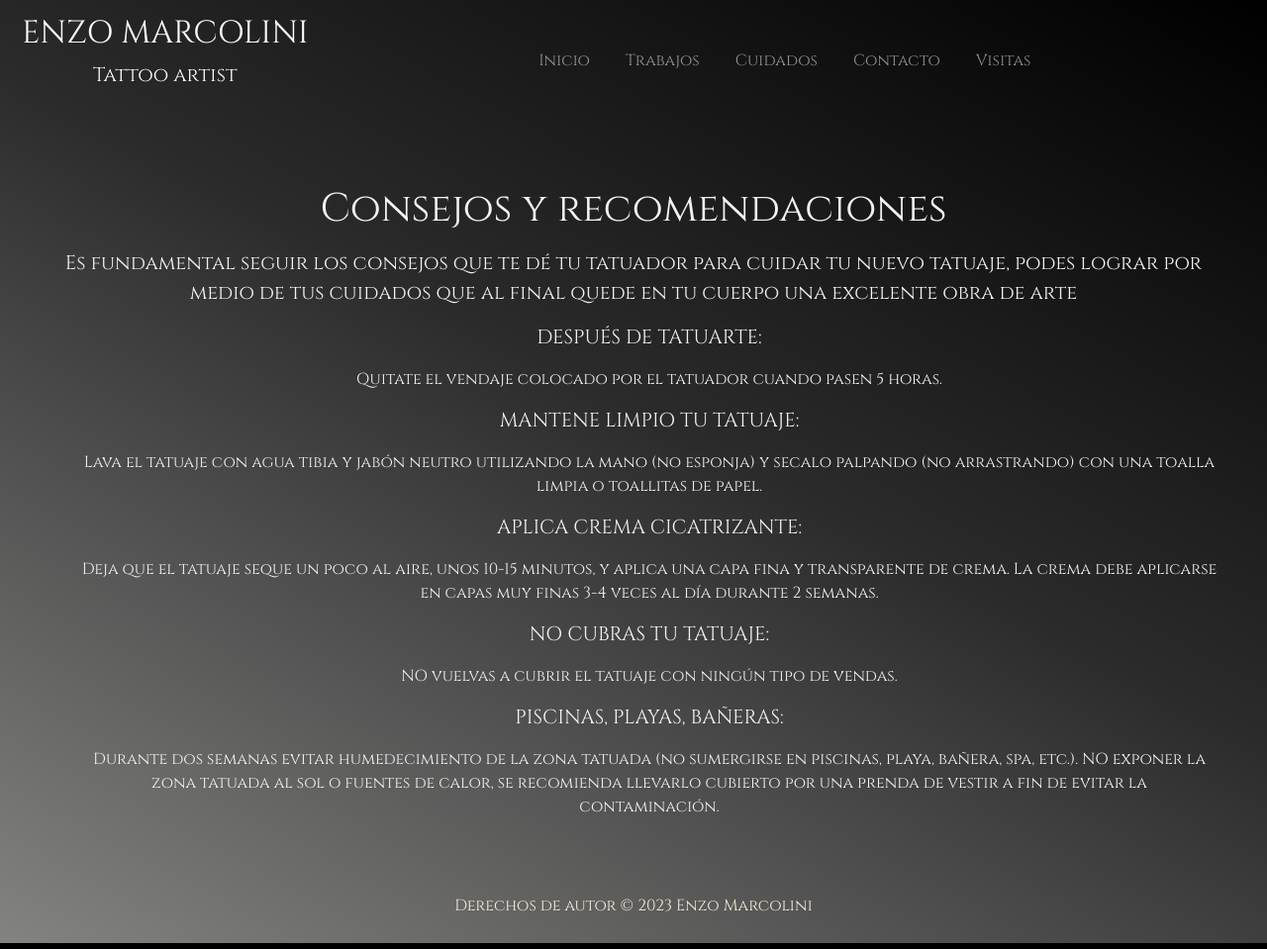
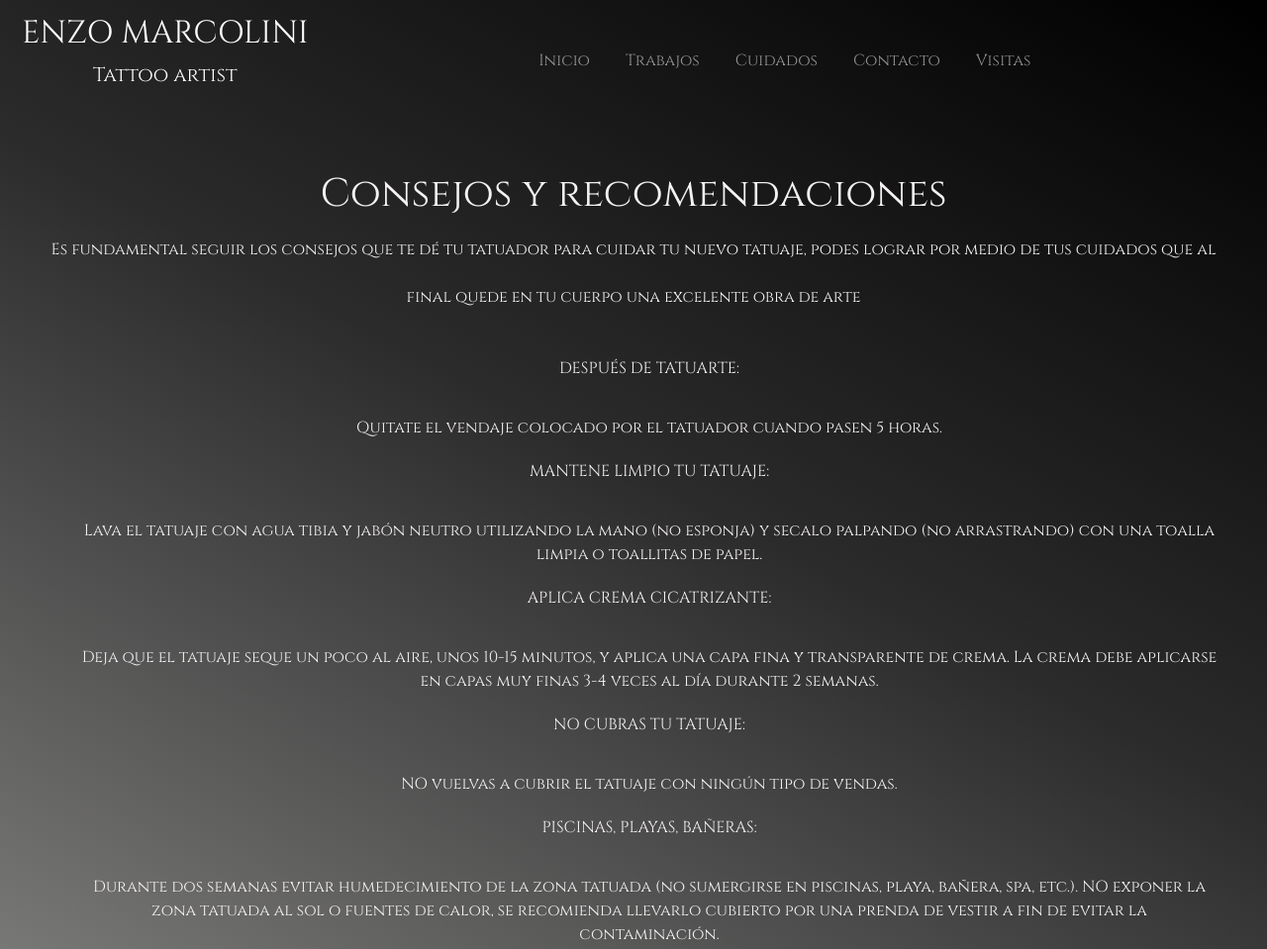
Before and after one commit to telma-sanchez/enzomarcolini, a website: page pages/cuidados.html in a window 1280 px wide. Shown: the top 959 px of the page at 99% size. Drawn offline with nearby package versions, Linux system fonts and the light colour scheme.

Commit message:
interlineado

```diff
--- a/pages/cuidados.html
+++ b/pages/cuidados.html
@@ -52,16 +52,15 @@
 
     </header>
     <main>
-        <p class="lead" style="margin: 15px;"><h1>Consejos y recomendaciones</h1></p>
-            <p class="lead" style="margin: 15px;">Es fundamental seguir los consejos que te dé tu tatuador para cuidar tu nuevo tatuaje, podes lograr por medio de tus cuidados que al final quede en tu cuerpo una excelente obra de arte</p>
+          <h1>Consejos y recomendaciones</h1>
+            <p class="custom-paragraph" style="line-height: 3;">Es fundamental seguir los consejos que te dé tu tatuador para cuidar tu nuevo tatuaje, podes lograr por medio de tus cuidados que al final quede en tu cuerpo una excelente obra de arte</p>
             <ol>
-            <li><p class="lead" style="margin: 15px;">DESPUÉS DE TATUARTE:</p> Quitate el vendaje colocado por el tatuador cuando pasen 5 horas. </li>
-            <li><p class="lead" style="margin: 15px;">MANTENE LIMPIO TU TATUAJE:</p> Lava el tatuaje con agua tibia y jabón neutro utilizando la mano (no esponja) y secalo palpando (no arrastrando) con una toalla limpia o toallitas de papel. </li>
-            <li><p class="lead" style="margin: 15px;">APLICA CREMA CICATRIZANTE:</p> Deja que el tatuaje seque un poco al aire, unos 10-15 minutos, y aplica una capa fina y transparente de crema. La crema debe aplicarse en capas muy finas 3-4 veces al día durante 2 semanas. </li>
-            <li><p class="lead" style="margin: 15px;">NO CUBRAS TU TATUAJE:</p> NO vuelvas a cubrir el tatuaje con ningún tipo de vendas. </li>
-            <li><p class="lead" style="margin: 15px;">PISCINAS, PLAYAS, BAÑERAS:</p> Durante dos semanas evitar humedecimiento de la zona tatuada (no sumergirse en piscinas, playa, bañera, spa, etc.). NO exponer la zona tatuada al sol o fuentes de calor, se recomienda llevarlo cubierto por una prenda de vestir a fin de evitar la contaminación.</li>
+              <li><p class="custom-paragraph" style="line-height: 4;">DESPUÉS DE TATUARTE:</p> Quitate el vendaje colocado por el tatuador cuando pasen 5 horas. </li>
+              <li><p class="custom-paragraph" style="line-height: 4;">MANTENE LIMPIO TU TATUAJE:</p> Lava el tatuaje con agua tibia y jabón neutro utilizando la mano (no esponja) y secalo palpando (no arrastrando) con una toalla limpia o toallitas de papel. </li>
+              <li><p class="custom-paragraph" style="line-height: 4;">APLICA CREMA CICATRIZANTE:</p> Deja que el tatuaje seque un poco al aire, unos 10-15 minutos, y aplica una capa fina y transparente de crema. La crema debe aplicarse en capas muy finas 3-4 veces al día durante 2 semanas. </li>
+              <li><p class="custom-paragraph" style="line-height: 4;">NO CUBRAS TU TATUAJE:</p> NO vuelvas a cubrir el tatuaje con ningún tipo de vendas. </li>
+              <li><p class="custom-paragraph" style="line-height: 4;">PISCINAS, PLAYAS, BAÑERAS:</p> Durante dos semanas evitar humedecimiento de la zona tatuada (no sumergirse en piscinas, playa, bañera, spa, etc.). NO exponer la zona tatuada al sol o fuentes de calor, se recomienda llevarlo cubierto por una prenda de vestir a fin de evitar la contaminación.</li>
             </ol>
-        </p>
 
     </main>
     <footer>
```
